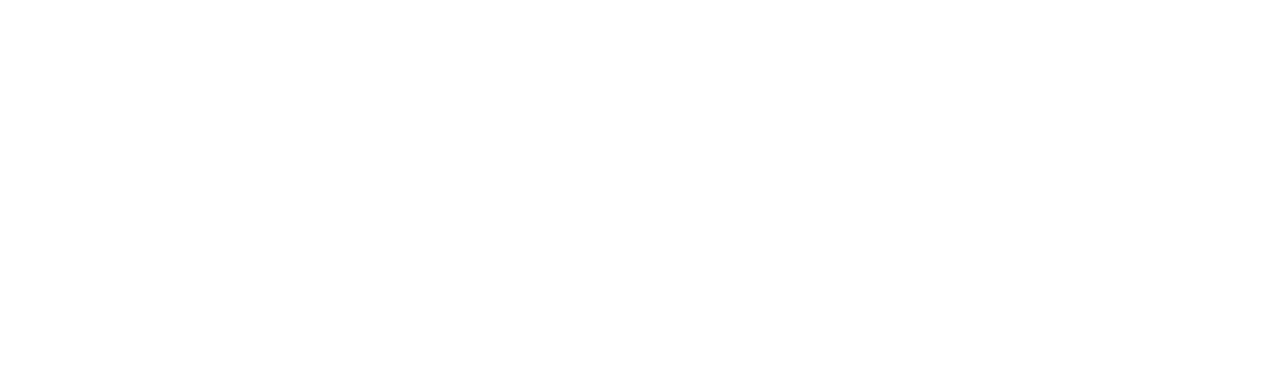
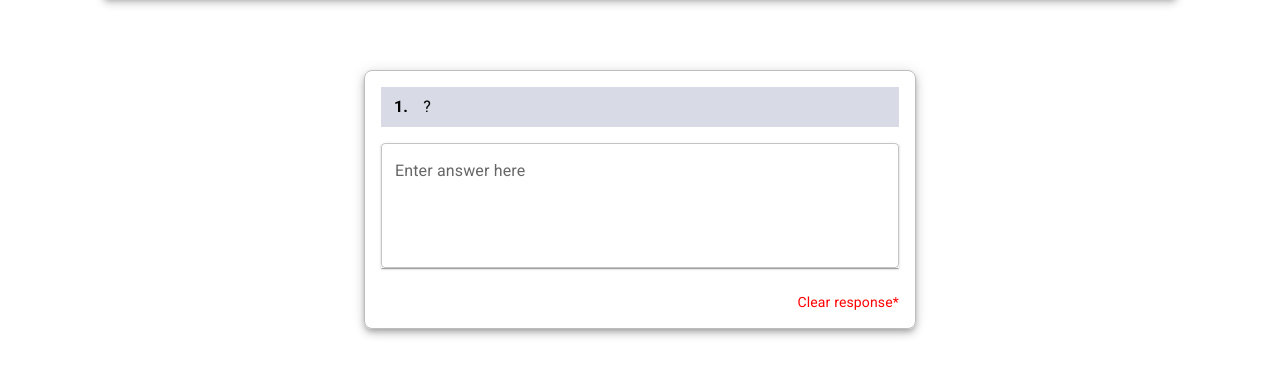
Before and after one commit to olaitan6201/forms-wosom, a React (Vite) app: page /questions-preview in a window 1280 px wide. Shown: the part 802-1178 px from the top of the page. Before the commit the page ends 800 px from the top, so only its background shows below. Built offline with nearby package versions, Linux system fonts and the light colour scheme.

Commit message:
completed questions view page

```diff
--- a/src/App.tsx
+++ b/src/App.tsx
@@ -1,35 +1,21 @@
 import React from 'react';
-import { useDispatch, useSelector } from 'react-redux';
 import { Routes, Route } from 'react-router-dom';
-import { RootState } from './store';
 import Box from '@mui/material/Box';
 
-import {
-    createQuestion,
-    modifyQuestion,
-    removeQuestion,
-} from './store/actions';
 import Header from './components/Header';
 import QuestionsPage from './pages/QuestionsPage';
 import QuestionForumPage from './pages/QuestionForumPage';
 
-const FormComponent: React.FC = () => {
-    const dispatch = useDispatch();
-    const formState = useSelector((state: RootState) => state.form);
-    return (
+const FormComponent: React.FC = () => (
     <Box component={'div'} className="w-full">
         <Header />
 
         <Routes>
             <Route path="/" element={<QuestionsPage />} />
             <Route path="/questions" element={<QuestionsPage />} />
-                <Route
-                    path="/questions-preview"
-                    element={<QuestionForumPage />}
-                />
+            <Route path="/questions-preview" element={<QuestionForumPage />} />
         </Routes>
     </Box>
 );
-};
 
 export default FormComponent;
--- a/src/components/QuestionCard.tsx
+++ b/src/components/QuestionCard.tsx
@@ -34,7 +34,7 @@
 
     const toggleRequired = () => {
         dispatch(
-            modifyQuestion({ ...question, is_required: question.is_required }),
+            modifyQuestion({ ...question, is_required: !question.is_required }),
         );
     };
 
@@ -99,11 +99,11 @@
         HTMLTextAreaElement | HTMLInputElement
     > = (e) => {
         let tempQuestion: Question = { ...question };
-        let options = tempQuestion.options;
+        let options = [...tempQuestion.options];
         const { id: key, value } = e.target;
         const index = options.findIndex((opt) => opt.id === key);
         if (index !== -1) {
-            options[index].value = value;
+            options[index] = { id: options[index].id, value };
         }
         tempQuestion.options = options;
         dispatch(modifyQuestion(tempQuestion));
--- /dev/null
+++ b/src/components/QuestionViewCard.tsx
@@ -0,0 +1,147 @@
+import {
+    Box,
+    Checkbox,
+    FormControlLabel,
+    FormControlLabelProps,
+    FormGroup,
+    Radio,
+    RadioGroup,
+    styled,
+    TextField,
+    Typography,
+    useRadioGroup,
+} from '@mui/material';
+import React from 'react';
+import { Option, Question } from '../interfaces';
+
+type QuestionViewCardType = {
+    question: Question;
+    index: number;
+};
+
+const QuestionViewCard: React.FC<QuestionViewCardType> = ({
+    question,
+    index,
+}) => (
+    <Box component={'div'} className="question-card view">
+        <Box className="question-text">
+            <Box
+                style={{
+                    backgroundColor: 'rgb(216, 219, 230)',
+                    width: '100%',
+                }}
+            >
+                <Typography className="question-view" component={'p'}>
+                    <span
+                        style={{
+                            fontSize: '16px',
+                            fontWeight: 800,
+                            padding: '5px',
+                            marginRight: '10px',
+                        }}
+                    >
+                        {index + 1}.
+                    </span>
+                    {question.text}?
+                </Typography>
+            </Box>
+        </Box>
+        {question.is_required && (
+            <Box className="required">
+                <Typography className="text">Required*</Typography>
+            </Box>
+        )}
+
+        <Box
+            style={{
+                width: '100%',
+                marginTop: '16px',
+                marginBottom: '8px',
+            }}
+        >
+            {question.descriptive === 'short_answer' && (
+                <TextField
+                    className="text-box view"
+                    label="Enter answer here"
+                    multiline
+                    id="answer"
+                    rows={4}
+                    defaultValue={question.answer}
+                />
+            )}
+            {question.descriptive !== 'short_answer' &&
+            question.descriptive === 'checkbox' ? (
+                <FormGroup>
+                    {question.options.map((opt: Option) => (
+                        <FormControlLabel
+                            key={`option-${opt.id}`}
+                            control={<Checkbox value={opt.id} />}
+                            label={opt.value}
+                        />
+                    ))}
+                </FormGroup>
+            ) : (
+                <RadioGroup
+                    name="use-radio-group"
+                >
+                    {question.options.map((opt: Option) => (
+                        <RadioControlLabel
+                            value={opt.id}
+                            label={opt.value}
+                            control={<Radio />}
+                        />
+                    ))}
+                </RadioGroup>
+            )}
+        </Box>
+
+        <Box
+            style={{
+                display: 'flex',
+                alignItems: 'center',
+                justifyContent: 'flex-end',
+                flexWrap: 'wrap',
+            }}
+        >
+            <Box
+                style={{
+                    display: 'flex',
+                    alignItems: 'center',
+                    marginTop: '16px',
+                    flexWrap: 'wrap',
+                }}
+                className="required"
+            >
+                <Typography component={'p'} className="text">
+                    Clear response*
+                </Typography>
+            </Box>
+        </Box>
+    </Box>
+);
+
+interface StyledFormControlLabelProps extends FormControlLabelProps {
+    checked: boolean;
+}
+
+const RadioControlLabel = (props: FormControlLabelProps) => {
+    const radioGroup = useRadioGroup();
+
+    let checked = false;
+
+    if (radioGroup) {
+        checked = radioGroup.value === props.value;
+    }
+
+    return <StyledFormControlLabel checked={checked} {...props} />;
+}
+
+const StyledFormControlLabel = styled((props: StyledFormControlLabelProps) => (
+    <FormControlLabel {...props} />
+))(({ theme, checked }) => ({
+    '.MuiFormControlLabel-label': checked && {
+        color: theme.palette.primary.main,
+    },
+}));
+
+export default QuestionViewCard;
--- a/src/components/QuestionsWrapper.tsx
+++ b/src/components/QuestionsWrapper.tsx
@@ -1,11 +1,11 @@
 import { Box, Container, SvgIcon } from '@mui/material';
 import React from 'react';
-import QuestionCard from './QuestionCard';
 
-const QuestionsWrapper: React.FC<{ children: React.ReactNode }> = ({
+const QuestionsWrapper: React.FC<{ children: React.ReactNode, maxWidth: any }> = ({
     children,
+    maxWidth
 }) => (
-    <Container maxWidth="md" className="questions-wrapper">
+    <Container maxWidth={maxWidth} className="questions-wrapper">
         {children}
     </Container>
 );
--- a/src/index.scss
+++ b/src/index.scss
@@ -151,7 +151,7 @@
 
 .questions-wrapper {
     width: 100%;
-    margin: 280px auto 80px;
+    margin: 260px auto 80px;
     box-sizing: border-box;
     display: block;
     padding-left: 16px;
@@ -171,7 +171,7 @@
         rgba(0, 0, 0, 0.14) 0px 5px 8px 0px,
         rgba(0, 0, 0, 0.12) 0px 1px 14px 0px;
 
-    &:hover {
+    &:not(.view):hover {
         border-top: 4px solid rgb(48, 111, 219);
         border-right-style: solid;
         border-bottom-style: solid;
@@ -199,6 +199,7 @@
         flex-direction: column;
         position: relative;
         min-width: 0px;
+        width: 100%;
         padding: 0px;
         margin: 0px;
         border: 0px;
@@ -293,6 +294,28 @@
         font-size: 15px;
         cursor: pointer;
     }
+
+    &.view {
+        gap: 0!important;
+        .required {
+            margin-top: 1.6px;
+            display: flex;
+            -webkit-box-align: center;
+            align-items: center;
+            -webkit-box-pack: end;
+            justify-content: flex-end;
+
+            .text {
+                margin: 0px 0px 0px 8px;
+                font-family: Roboto, Helvetica, Arial, sans-serif;
+                font-weight: 400;
+                font-size: 0.875rem;
+                line-height: 1.43;
+                letter-spacing: 0.01071em;
+                color: red;
+            }
+        }
+    }
 }
 
 .add-question {
@@ -309,10 +332,26 @@
     align-items: center;
 }
 
+.question-view {
+    margin: 0px;
+    font-family: Roboto, Helvetica, Arial, sans-serif;
+    font-weight: 400;
+    font-size: 1rem;
+    line-height: 1.5;
+    letter-spacing: 0.00938em;
+    padding: 8px;
+    text-transform: uppercase;
+}
+
 @media (min-width: 600px) {
-    .text-box, .option-wrapper {
-        width: 70%;
+    .text-box,
+    .option-wrapper {
+        width: 70% !important;
         margin-bottom: 0px;
+
+        &.view {
+            width: 100% !important;
+        }
     }
 
     .form-type {
--- a/src/pages/QuestionForumPage.tsx
+++ b/src/pages/QuestionForumPage.tsx
@@ -2,13 +2,30 @@
 import React from 'react';
 import FormWrapper from '../components/FormWrapper';
 import FormView from '../components/FormView';
+import QuestionsWrapper from '../components/QuestionsWrapper';
+import { useSelector } from 'react-redux';
+import { RootState } from '../store';
+import QuestionViewCard from '../components/QuestionViewCard';
 
-const QuestionForumPage: React.FC = () => (
+const QuestionForumPage: React.FC = () => {
+    const formState = useSelector((state: RootState) => state.form);
+
+    return (
         <Box component={'div'} className="w-full home-body">
             <FormWrapper>
                 <FormView />
             </FormWrapper>
+            <QuestionsWrapper maxWidth='sm'>
+                {formState.questions.map((question, i) => (
+                    <QuestionViewCard
+                        key={question.id}
+                        question={question}
+                        index={i}
+                    />
+                ))}
+            </QuestionsWrapper>
         </Box>
     );
+};
 
 export default QuestionForumPage;
--- a/src/pages/QuestionsPage.tsx
+++ b/src/pages/QuestionsPage.tsx
@@ -11,8 +11,8 @@
 import { createQuestion } from '../store/actions';
 
 const QuestionsPage: React.FC = () => {
-    const dispatch = useDispatch();
-    const formState = useSelector((state: RootState) => state.form);
+        const dispatch = useDispatch();
+        const formState = useSelector((state: RootState) => state.form);
     const [validatedId, setValidatedId] = useState<string>('');
 
     const handleAddQuestion = (auto: boolean = false) => {
@@ -54,7 +54,7 @@
             <FormWrapper>
                 <Form />
             </FormWrapper>
-            <QuestionsWrapper>
+            <QuestionsWrapper maxWidth='md'>
                 {formState.questions.map((question, i) => (
                     <QuestionCard
                         key={question.id}
```
Lines whose indentation alone changed are shown as unchanged.
